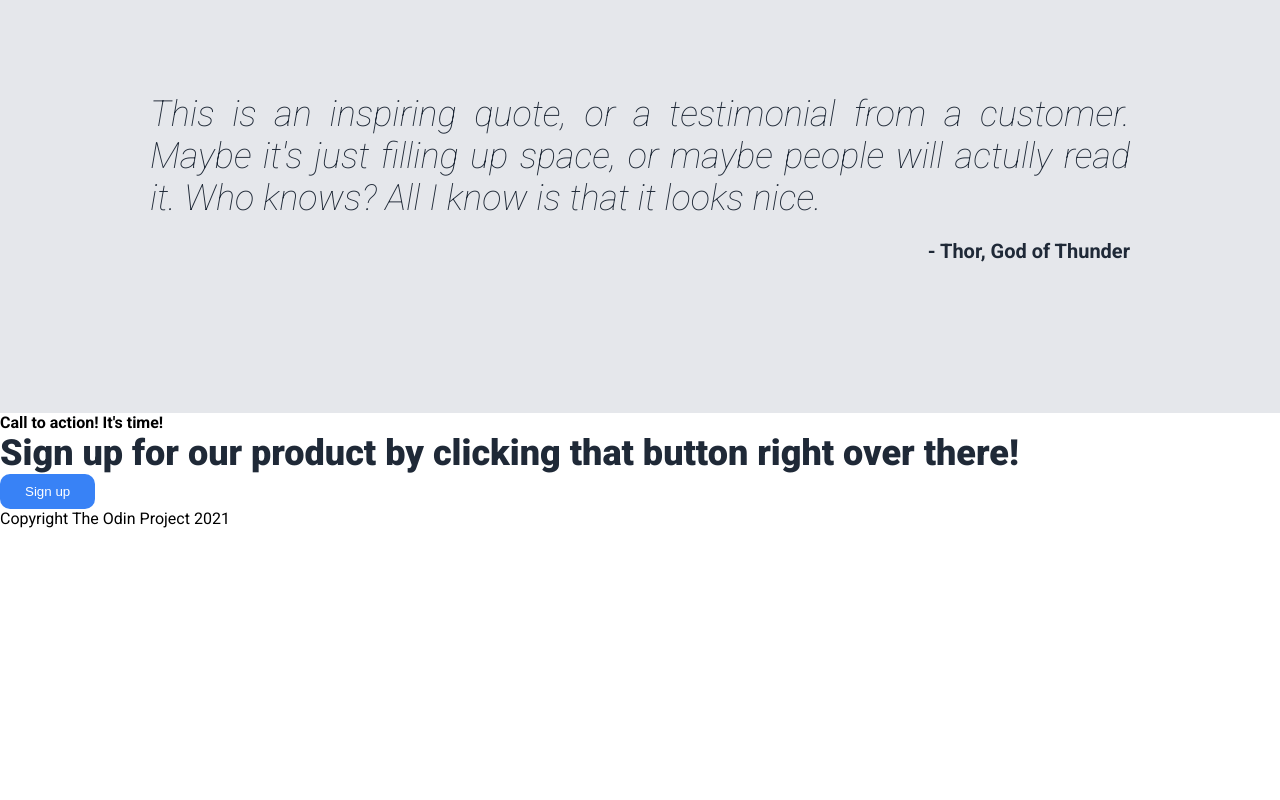
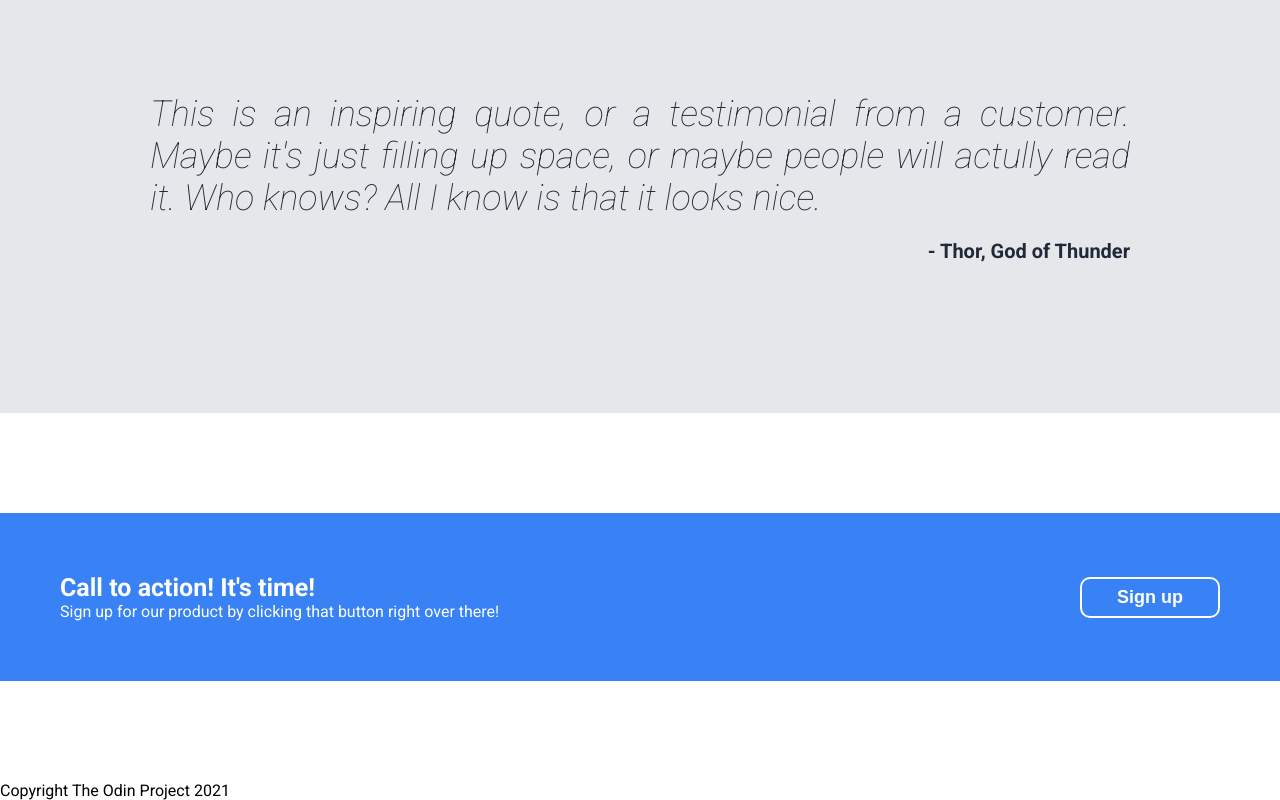
Before and after one commit to roxmccredie/landing-page, a plain HTML site: page index.html in a window 1280 px wide. Shown: the part 825-1625 px from the top of the page. Before the commit the page ends 1353 px from the top, so only its background shows below. Drawn offline with Linux system fonts and the light colour scheme.

Commit message:
Added cs properties to s4 of the center container using flex to arrange it nice and neat.  I also added a div container around the h4 and p of the ft-t container to turn that into a flex to put the words in column form.

```diff
--- a/index.html
+++ b/index.html
@@ -64,9 +64,11 @@
             </div>
 
             <div class="s4">
-                <h4 class="final-text">Call to action! It's time!</h4>
-                <p class="text">Sign up for our product by clicking that button right over there!</p>
-                <button class="btn">Sign up</button>
+                <div class="ft-t">
+                    <h4 class="final-text">Call to action! It's time!</h4>
+                    <p class="bottom-text">Sign up for our product by clicking that button right over there!</p>
+                </div>
+                <button class="bottom-btn">Sign up</button>
             </div>
 
         </div>
--- a/style.css
+++ b/style.css
@@ -142,3 +142,33 @@ a {
     font-size: 20px;
     font-weight: bold;
 }
+
+/* s4 (section 4 of center container) styles */
+.s4 {
+    display: flex;
+    align-items: center;
+    justify-content: space-between;
+    background-color: #3882f6;
+    color: white;
+    margin: 100px 0;
+    padding: 60px;
+}
+
+.ft-t {
+    flex-direction: column;
+}
+
+.final-text {
+    font-size: 25px;
+    font-weight: bold;
+}
+.bottom-btn {
+    border: solid 2px;
+    border-color: white;
+    padding: 8px 35px;
+    border-radius: 10px;
+    background-color: #3882f6;
+    font-size: 18px;
+    color: white;
+    font-weight: bold;
+}
```
